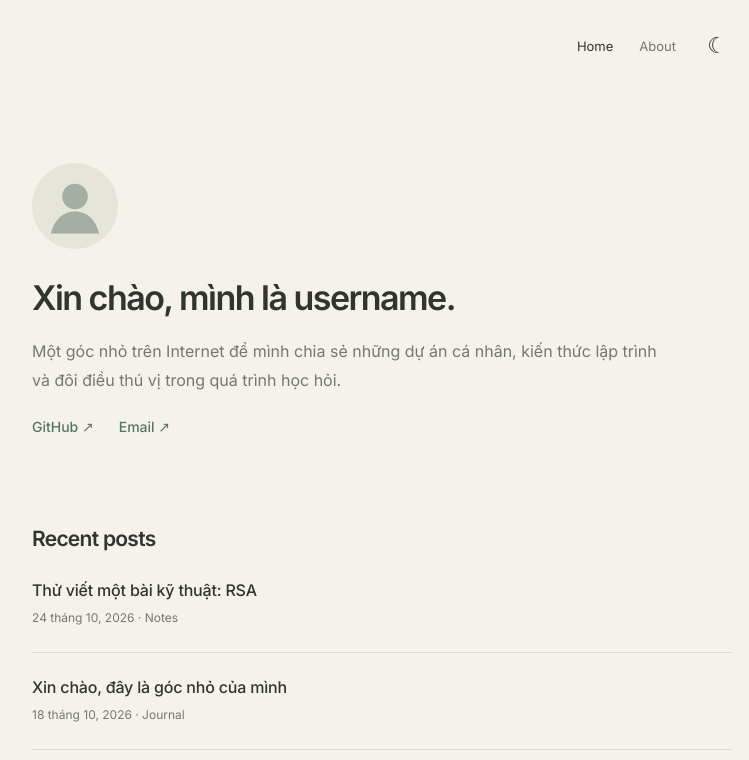
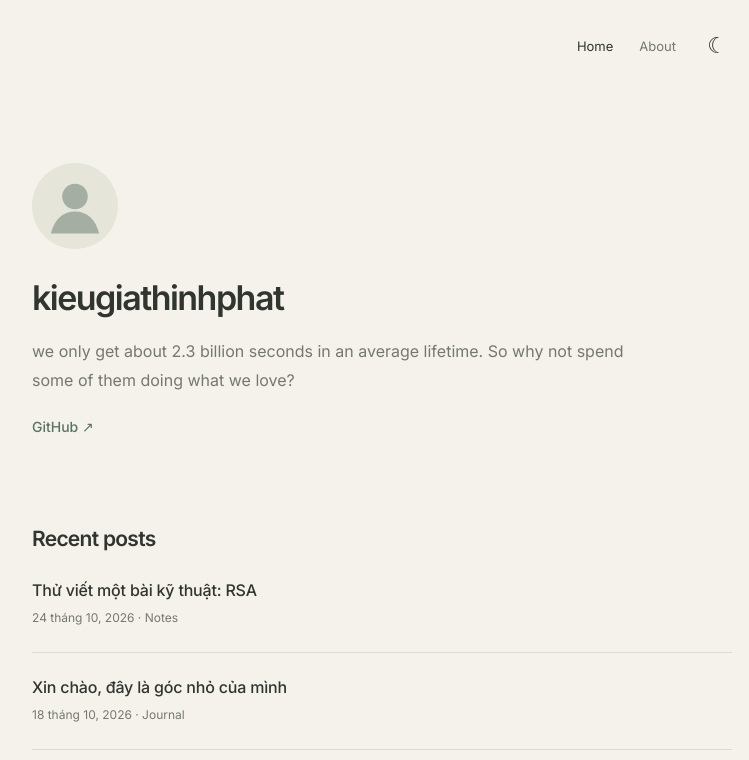
Before and after one commit to kieugiathinhphat/kieugiathinhphat.github.io, an Astro site: page / in a window 1280 px wide. Shown: the whole page, without its empty margins (258-1007 px from the left). Built offline with nearby package versions, Linux system fonts and the light colour scheme; Astro itself is replaced by a stand-in of ours; some packages are replaced by stand-ins of ours.

Commit message:
feat: personalize homepage and hide empty post list

```diff
--- a/src/pages/index.astro
+++ b/src/pages/index.astro
@@ -10,23 +10,21 @@ const dateLabel = (date: Date) => new Intl.DateTimeFormat('vi-VN', {
 }).format(date);
 ---
 
-<BaseLayout title="Trang chủ">
+<BaseLayout title="Trang chủ" description="we only get about 2.3 billion seconds in an average lifetime. So why not spend some of them doing what we love?">
   <section class="intro" aria-labelledby="intro-title">
     <!-- Thay public/avatar.svg bằng avatar thật của bạn sau. -->
-    <img class="avatar" src="/avatar.svg" alt="Avatar mẫu" width="86" height="86" />
-    <h1 id="intro-title">Xin chào, mình là username.</h1>
-    <p>
-      Một góc nhỏ trên Internet để mình chia sẻ những dự án cá nhân,
-      kiến thức lập trình và đôi điều thú vị trong quá trình học hỏi.
+    <img class="avatar" src="/avatar.svg" alt="Avatar của kieugiathinhphat" width="86" height="86" />
+    <h1 id="intro-title">kieugiathinhphat</h1>
+    <p lang="en">
+      we only get about 2.3 billion seconds in an average lifetime. So why not spend some of them doing what we love?
     </p>
     <div class="social-links">
-      <!-- Thay các liên kết mẫu bằng tài khoản thực của bạn. -->
       <a href="https://github.com/kieugiathinhphat" target="_blank" rel="noopener noreferrer">GitHub ↗</a>
-      <a href="mailto:hello@example.com">Email ↗</a>
     </div>
   </section>
 
-  <section class="recent" aria-labelledby="recent-title">
+  {posts.length > 0 && (
+    <section class="recent" aria-labelledby="recent-title">
     <h2 id="recent-title">Recent posts</h2>
     <ul class="post-list">
       {posts.map((post) => (
@@ -39,5 +37,6 @@ const dateLabel = (date: Date) => new Intl.DateTimeFormat('vi-VN', {
         </li>
       ))}
     </ul>
-  </section>
+    </section>
+  )}
 </BaseLayout>
```
